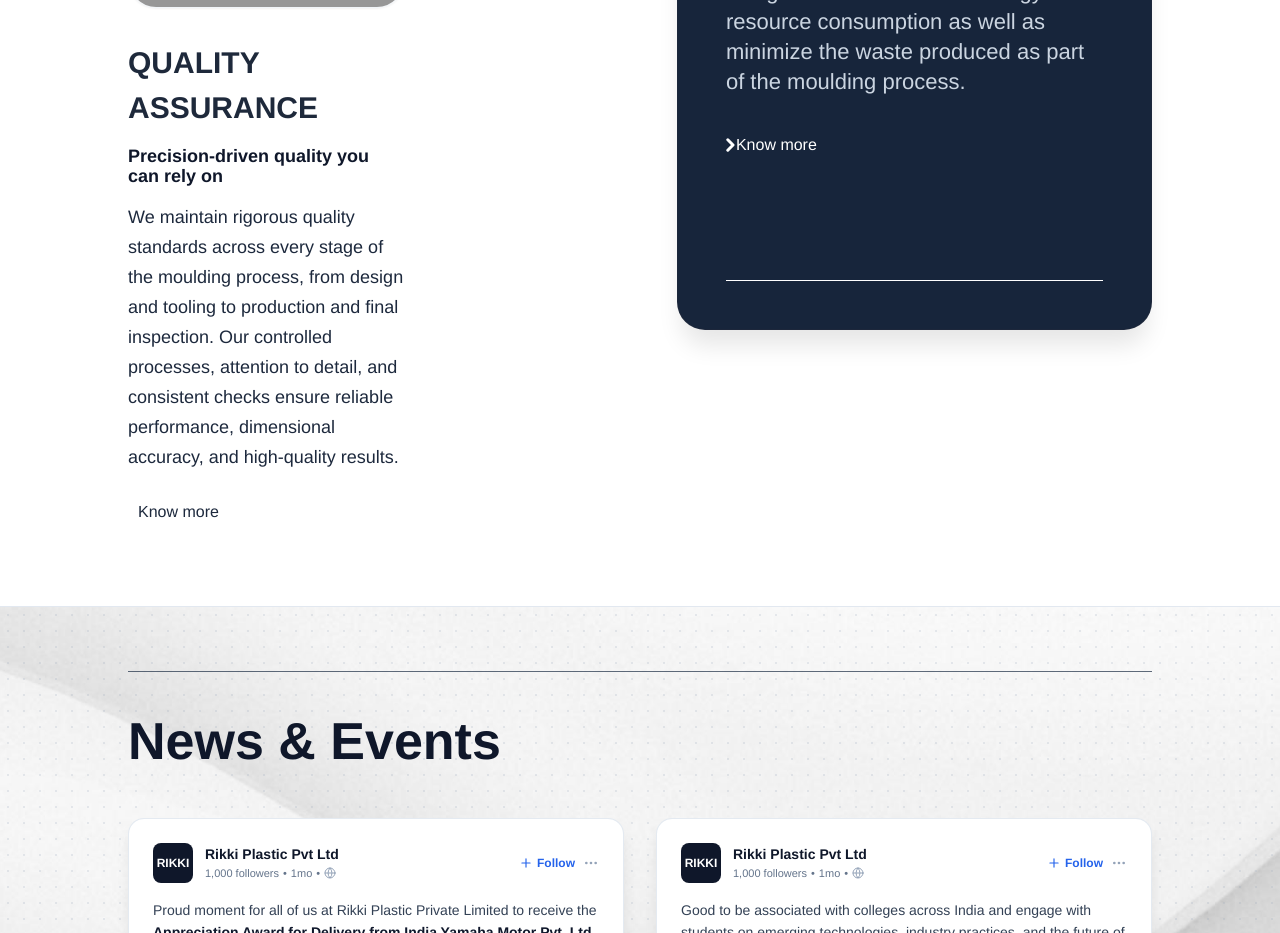
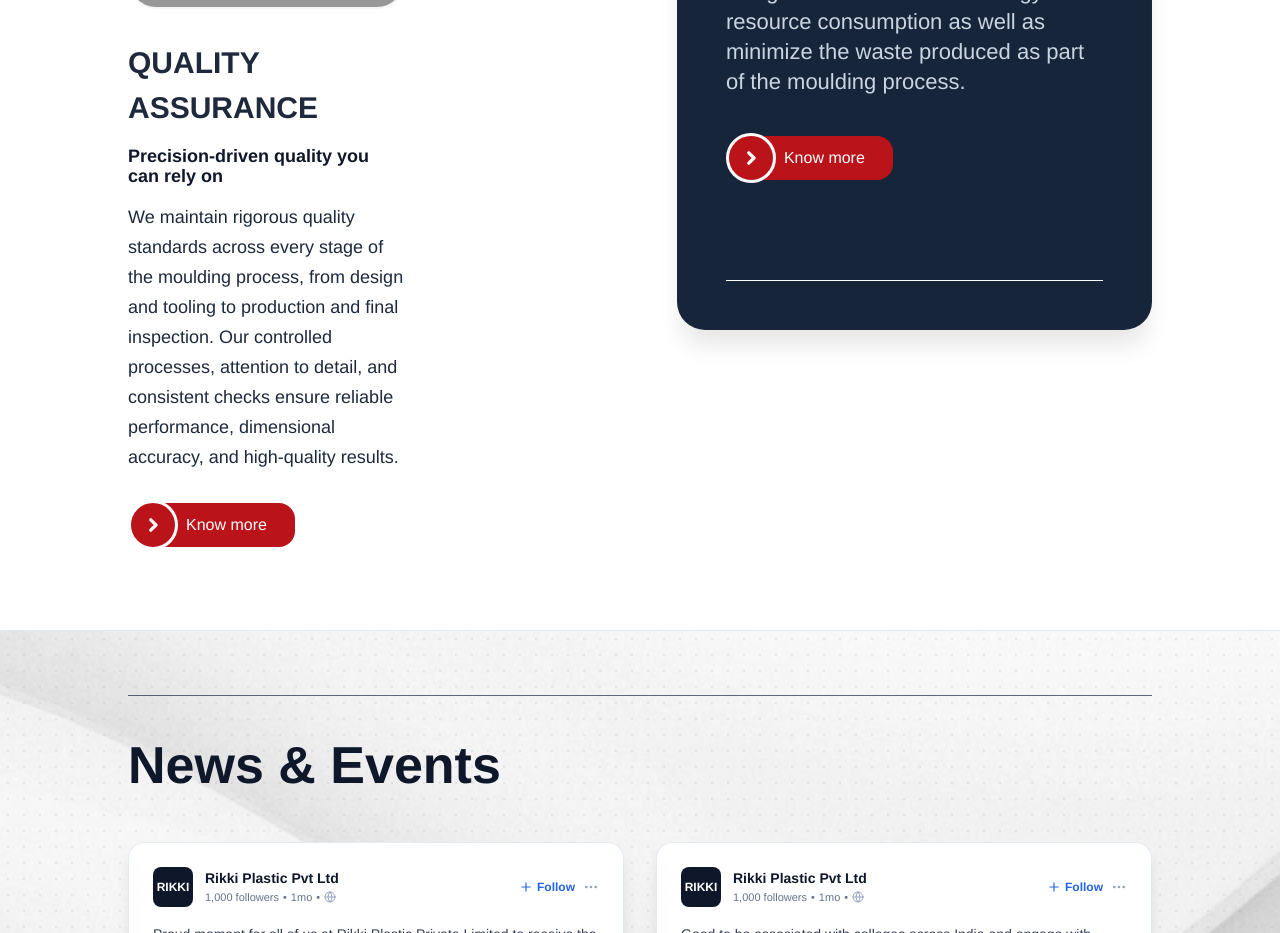
Before and after one commit to gyanvendra2005/rakhi, a Next.js app: page / in a window 1280 px wide. Shown: the part 4260-5193 px from the top of the page. Built offline with nearby package versions, Linux system fonts and the light colour scheme; grey boxes are pictures that could not be loaded; a web font is replaced by a local one.

Commit message:
btn in all section

```diff
--- a/src/components/QualityAndSustainability.tsx
+++ b/src/components/QualityAndSustainability.tsx
@@ -29,14 +29,14 @@ export default function QualityAndSustainability() {
 
             <div className="sustainability-button-wrapper">
               <a href="#quality-details" className="btn-red-pill">
-                <span className="btn-circle-icon">
+                <div className="btn-cir">
                   <svg width="10" height="14" viewBox="0 0 10 14" fill="none" xmlns="http://www.w3.org/2000/svg">
-                    <path d="M1.8 1.8L7 7L1.8 12.2" stroke="white" strokeWidth="3" strokeLinecap="round" strokeLinejoin="round"/>
+                    <path d="M1.8 1.8L7 7L1.8 12.2" stroke="white" strokeWidth="3.2" strokeLinecap="round" strokeLinejoin="round"/>
                   </svg>
-                </span>
-                <span className="button-text">
+                </div>
+                <div className="btn-text">
                   Know more
-                </span>
+                </div>
               </a>
             </div>
           </div>
@@ -55,14 +55,14 @@ export default function QualityAndSustainability() {
 
             <div className="sustainability-button-wrapper">
               <a href="#sustainability-details" className="btn-red-pill">
-                <span className="btn-circle-icon">
+                <div className="btn-cir">
                   <svg width="10" height="14" viewBox="0 0 10 14" fill="none" xmlns="http://www.w3.org/2000/svg">
-                    <path d="M1.8 1.8L7 7L1.8 12.2" stroke="white" strokeWidth="3" strokeLinecap="round" strokeLinejoin="round"/>
+                    <path d="M1.8 1.8L7 7L1.8 12.2" stroke="white" strokeWidth="3.2" strokeLinecap="round" strokeLinejoin="round"/>
                   </svg>
-                </span>
-                <span className="button-text">
+                </div>
+                <div className="btn-text">
                   Know more
-                </span>
+                </div>
               </a>
             </div>
           </div>
```
